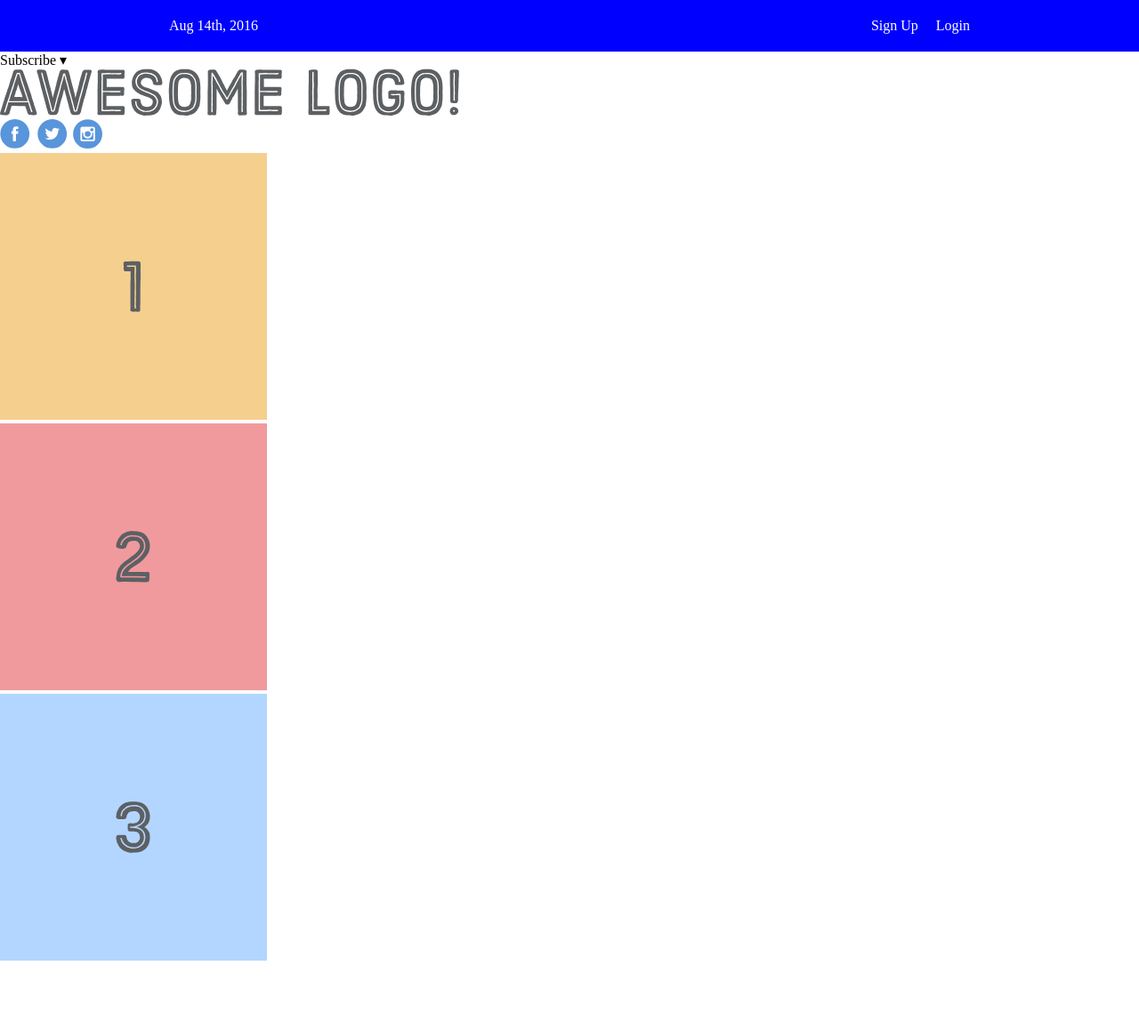
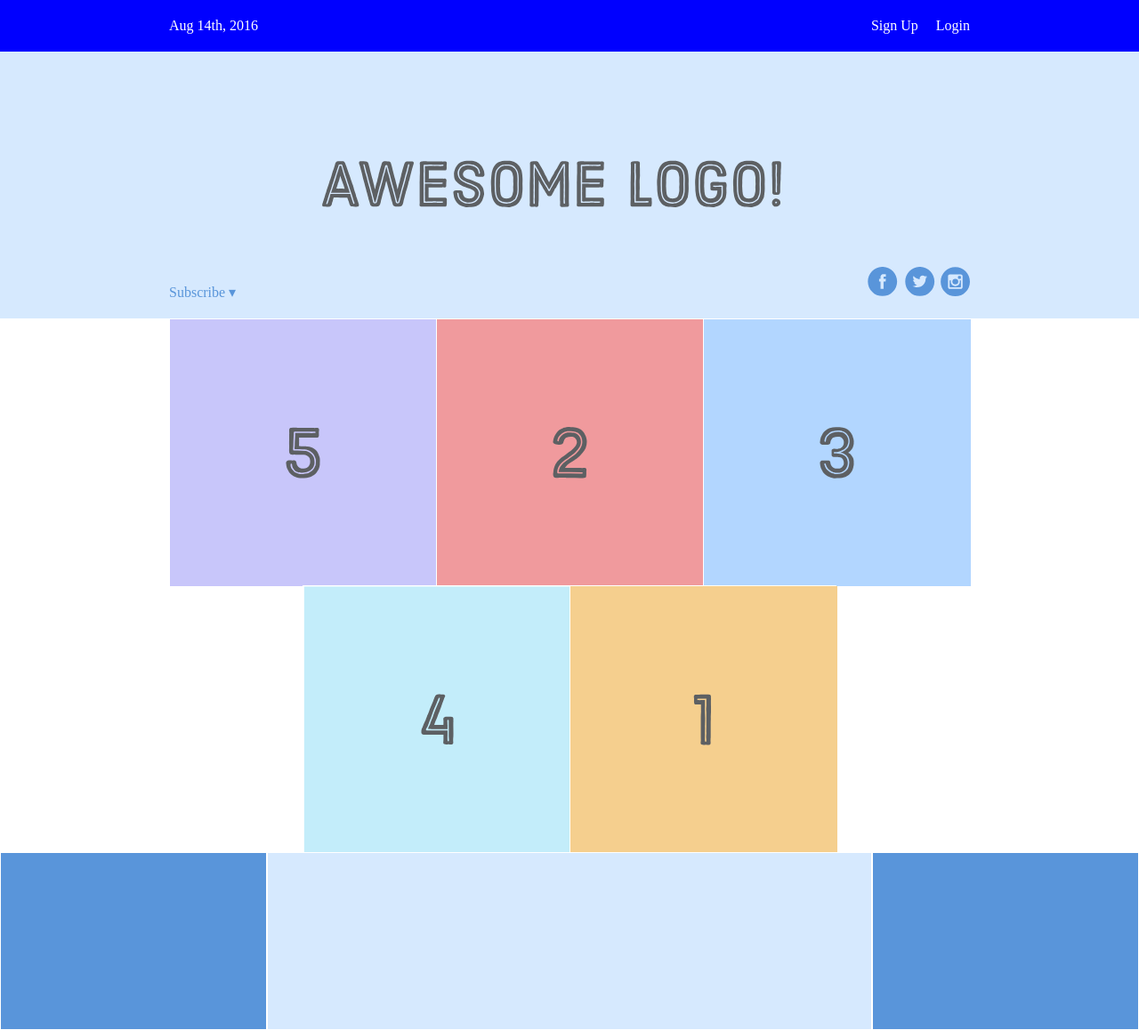
Before and after one commit to JordanShankle/awesome-logo-website, a plain HTML site: page index.html in a window 1280 px wide. Shown: the whole page at 89% size. Before the commit the page ends 1084 px from the top, so only its background shows below. Drawn offline with Linux system fonts and the light colour scheme.

Commit message:
completed basic web layout with flexbox

```diff
--- a/index.html
+++ b/index.html
@@ -10,10 +10,8 @@
         <div class="menu-container">
             <div class="menu">
                 <div class="date">Aug 14th, 2016</div>
-                <div class="links">
-                    <div class="signup">Sign Up</div>
-                    <div class="login">Login</div>
-                </div>
+                <div class="signup">Sign Up</div>
+                <div class="login">Login</div>
             </div>
         </div>
 
@@ -36,7 +34,19 @@
                 <div class="photo-grid-item">
                     <img src="images/three.svg"/>
                 </div>
+                <div class="photo-grid-item">
+                    <img src="images/four.svg"/>
+                </div>
+                <div class="photo-grid-item last-item">
+                    <img src="images/five.svg"/>
+                </div>
             </div>
+        </div>
+
+        <div class="footer">
+            <div class="footer-item footer-one"></div>
+            <div class="footer-item footer-two"></div>
+            <div class="footer-item footer-three"></div>
         </div>
     </body>
 </html>
--- a/styles.css
+++ b/styles.css
@@ -1,9 +1,10 @@
-* {
+* { /* set the margin and padding of the whole document and also changes the box-sizing to be exactly as we specific instead of added together */
     margin: 0;
     padding: 0;
     box-sizing: border-box;
 }
 
+/* MENU */
 .menu-container {
     color: #fff;
     background-color: blue;
@@ -18,11 +19,91 @@
     justify-content: space-between;
 }
 
-.links {
+.links { /* this is the Parent that groups "Sign Up" and "Login" together & pushes them to the right */
     display: flex;
     justify-content: flex-end;
 }
 
-.login {
+.login { /* this adds space between "Sign Up" and "Login" */
     margin-left: 20px;
 }
+
+.signup {
+    margin-left: auto;
+}
+
+
+/* HEADER */
+.header-container {
+    color: #5995da;
+    background-color: #d6e9fe;
+    display: flex;
+    justify-content: center;
+}
+
+.header {
+    width: 900px;
+    height: 300px;
+    display: flex;
+    justify-content: space-between;
+    align-items: center;
+}
+
+.social,
+.subscribe {
+    align-self: flex-end;
+    margin-bottom: 20px;
+}
+
+
+
+/* PHOTO GRID */
+.photo-grid-container { /* this centers everything within the photo grid */
+    display: flex;
+    justify-content: center;
+}
+
+.photo-grid {
+    width: 900px;
+    display: flex;
+    justify-content: center;
+    flex-wrap: wrap;
+    flex-direction: row; /* flex-direction has a default of row. when the value is 'column', 'align-items' and 'justify-content' flip places. */
+    align-items: center;
+}
+
+.photo-grid-item { /* this sets the height and width of each flex item "1, 2, 3, 4, 5" with a small white border around them */
+    border: 1px solid #fff;
+    width: 300px;
+    height: 300px;
+}
+
+.first-item {
+    order: 1;
+}
+
+.last-item {
+    order: -1;
+}
+
+
+
+/* FOOTER */
+.footer {
+    display: flex;
+    justify-content: space-between;
+}
+
+.footer-item {
+    border: 1px solid #fff;
+    background-color: #d6e9fe;
+    height: 200px;
+    flex: 1;
+}
+
+.footer-one,
+.footer-three {
+    background-color: #5995da;
+    flex: initial;
+    width: 300px;
+}
```
